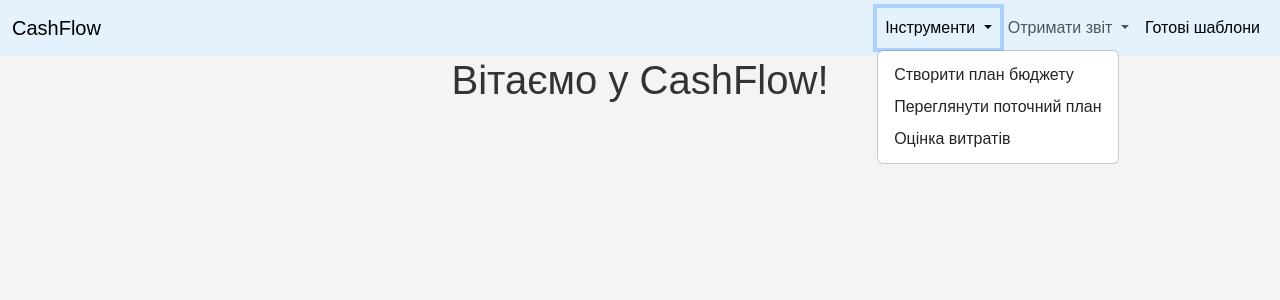
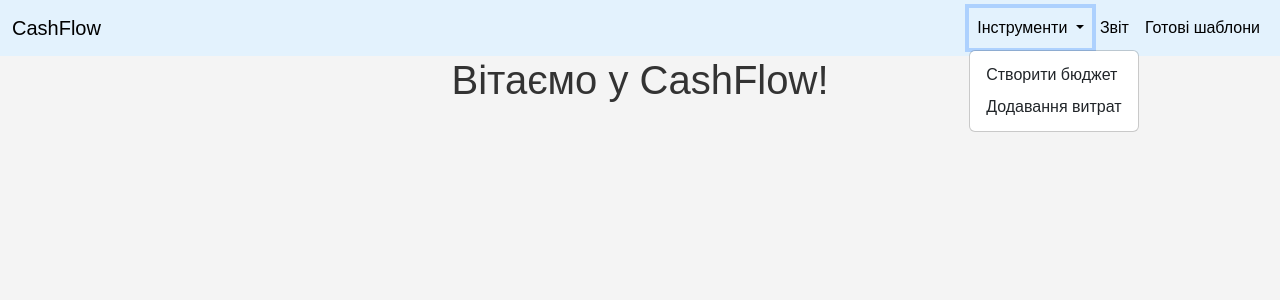
Before and after one commit to Alexionx/CashFlow, a Django app: page / in a window 1280 px wide, after a click on "Інструменти". Shown: the top 300 px of the page. Run offline with Django 4.2, Linux system fonts and the light colour scheme.

Commit message:
Add url to header icon and fix header

```diff
--- a/cashflow/settings.py
+++ b/cashflow/settings.py
@@ -120,7 +120,7 @@ USE_TZ = True
 
 STATIC_URL = '/static/'
 STATICFILES_DIRS = [
-    BASE_DIR / "cashflow/static"  # Вказуємо шлях до статичних файлів
+    BASE_DIR / "cashflow/static"  # path to static files
 ]
 
 # Default primary key field type
--- a/cashflow/templates/partials/header.html
+++ b/cashflow/templates/partials/header.html
@@ -1,6 +1,6 @@
 <nav class="navbar navbar-expand-lg" style="background-color: #e3f2fd;">
     <div class="container-fluid">
-      <a class="navbar-brand" href="#">CashFlow</a>
+      <a class="navbar-brand" href="{% url 'home' %}">CashFlow</a>
       <button class="navbar-toggler" type="button" data-bs-toggle="collapse" data-bs-target="#navbarNavDropdown" aria-controls="navbarNavDropdown" aria-expanded="false" aria-label="Toggle navigation">
         <span class="navbar-toggler-icon"></span>
       </button>
@@ -11,19 +11,14 @@
                   Інструменти
                 </a>
                 <ul class="dropdown-menu">
-                  <li><a class="dropdown-item" href="#">Створити план бюджету</a></li>
-                  <li><a class="dropdown-item" href="#">Переглянути поточний план</a></li>
-                  <li><a class="dropdown-item" href="#">Оцінка витратів</a></li>
+                  <li><a class="dropdown-item" href="#">Створити бюджет</a></li>
+                  <li><a class="dropdown-item" href="#">Додавання витрат</a></li>
                 </ul>
               </li>
-              <li class="nav-item dropdown">
-                <a class="nav-link dropdown-toggle" href="#" role="button" data-bs-toggle="dropdown" aria-expanded="false">
-                  Отримати звіт
+              <li class="nav-item">
+                <a class="nav-link active" href="#" role="button">
+                  Звіт
                 </a>
-                <ul class="dropdown-menu">
-                  <li><a class="dropdown-item" href="#">Кругова діаграма</a></li>
-                  <li><a class="dropdown-item" href="#">Аналітика перевищення бюджету</a></li>
-                </ul>
               </li>
           <li class="nav-item">
             <a class="nav-link active" aria-current="page" href="#">Готові шаблони</a>
```
Also changed, not shown: db.sqlite3.
